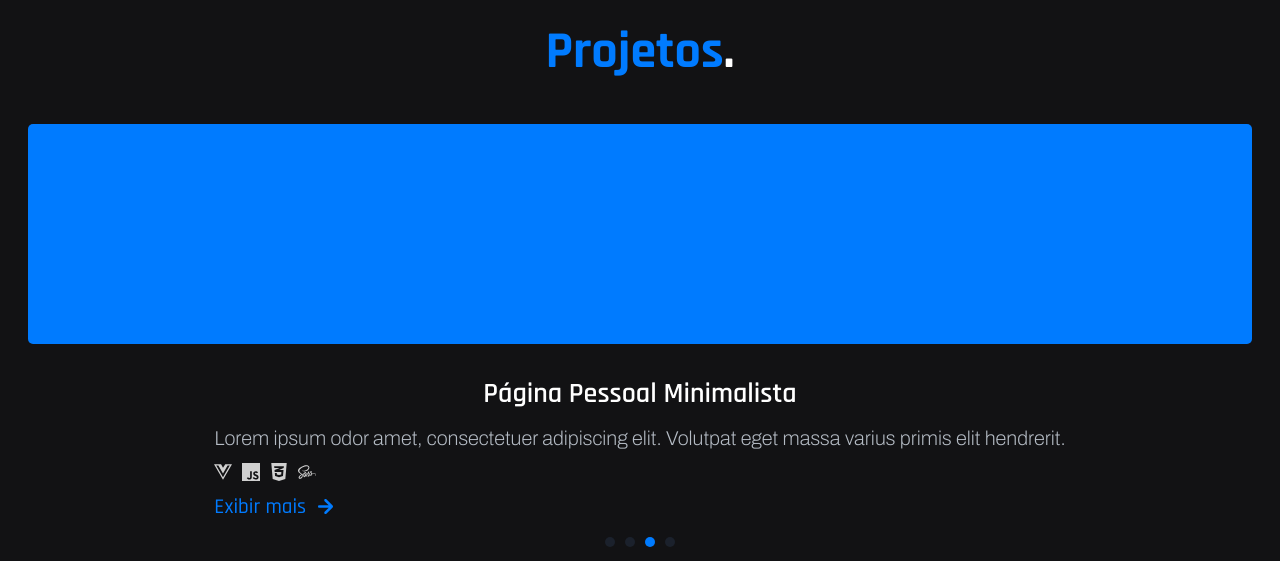
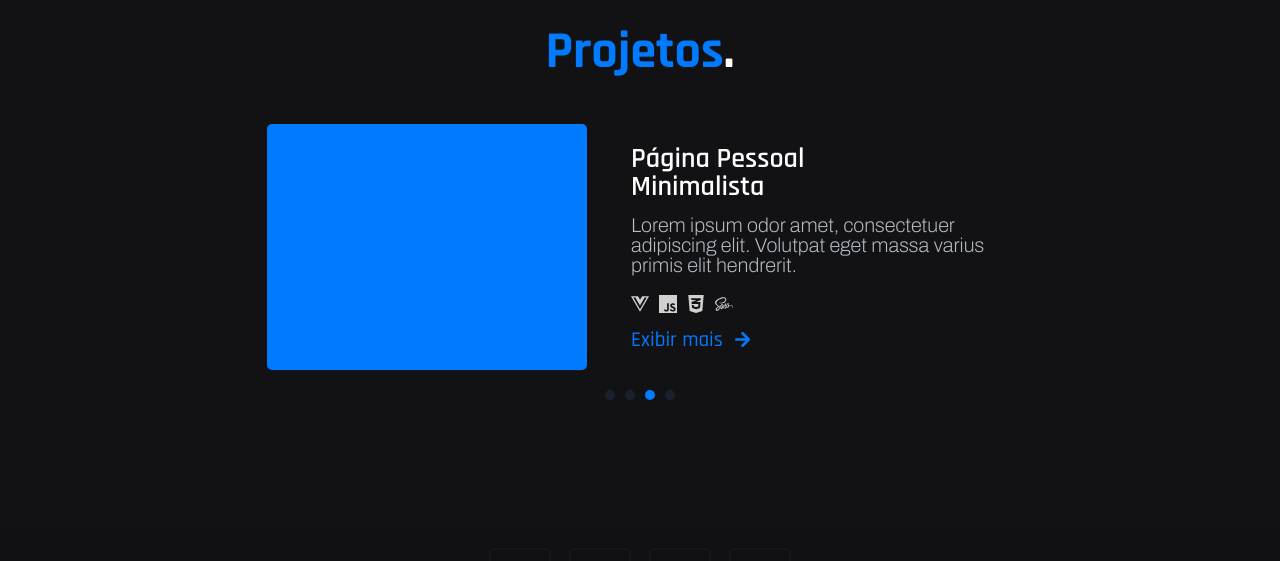
Before and after one commit to eubrunocoelho/portfolio, a Vue app: page / in a window 1280 px wide. Shown: the part 2220-2781 px from the top of the page. Built offline with nearby package versions, Linux system fonts and the light colour scheme; a web font is replaced by a local one.

Commit message:
style: apply breakpoints

```diff
--- a/src/components/Projects/Projects.vue
+++ b/src/components/Projects/Projects.vue
@@ -3,8 +3,8 @@
         <h1 class="section-title title-spacing">Projetos<span class="dot">.</span></h1>
         <div class="project-item">
             <span class="project-box"></span>
-            <h1 class="title">Página Pessoal Minimalista</h1>
             <div class="about">
+                <h1 class="title">Página Pessoal Minimalista</h1>
                 <p class="text">
                     Lorem ipsum odor amet, consectetuer adipiscing elit. Volutpat eget massa varius primis elit
                     hendrerit.
--- a/src/components/Projects/_projects.scss
+++ b/src/components/Projects/_projects.scss
@@ -16,6 +16,7 @@
         align-items: center;
         display: flex;
         flex-direction: column;
+        height: 100%;
         padding: 0 10px 0 10px;
         margin: 0 0 20px 0;
         width: 100%;
@@ -29,27 +30,27 @@
             width: 100%;
         }
 
+        .about {
             .title {
                 color: var(--projects-title-color);
                 font-family: var(--font-rajdhani);
                 font-size: 28px;
                 font-weight: 600;
-            margin: 0 0 20px 0;
+                margin: 0 0 14px 0;
             }
 
-        .about {
             .text {
                 color: var(--projects-about-text);
                 font-family: var(--font-archivo);
                 font-size: 20px;
                 font-weight: 200;
-                margin: 0 0 15px 0;
+                margin: 0 0 20px 0;
             }
 
             .languages {
                 column-gap: 10px;
                 display: flex;
-                margin: 0 0 15px 0;
+                margin: 0 0 16px 0;
 
                 .language {
                     height: 25px;
@@ -81,3 +82,47 @@
         }
     }
 }
+
+@media screen and (min-width: 640px) {
+    .projects {
+        .project-item {
+            flex-direction: row;
+            column-gap: 30px;
+
+            .project-box {
+                height: 240px;
+                margin: 0 0 0 0;
+                width: 290px;
+            }
+
+            .about {
+                display: flex;
+                flex: 1;
+                flex-direction: column;
+                height: 100%;
+                justify-content: center;
+            }
+        }
+    }
+}
+
+@media screen and (min-width: 800px) {
+    .projects {
+        .project-item {
+            column-gap: 44px;
+            max-width: 786px;
+            padding: 0 20px 0 20px;
+
+            .project-box {
+                height: 246px;
+                width: 320px;
+            }
+
+            .about {
+                .title {
+                    max-width: 270px;
+                }
+            }
+        }
+    }
+}
```
Lines whose indentation alone changed are shown as unchanged.
